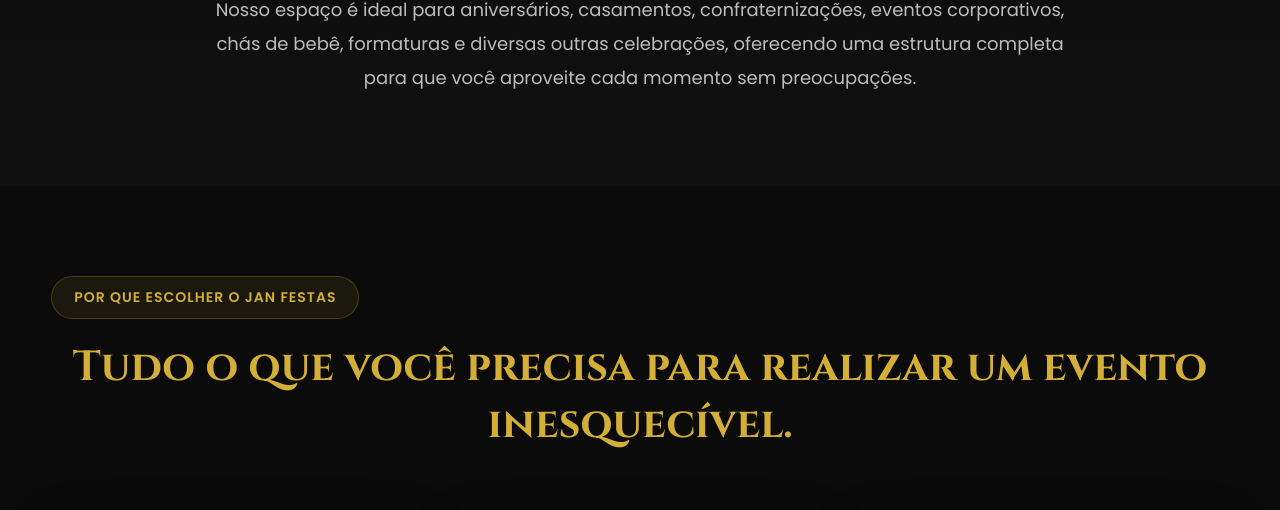
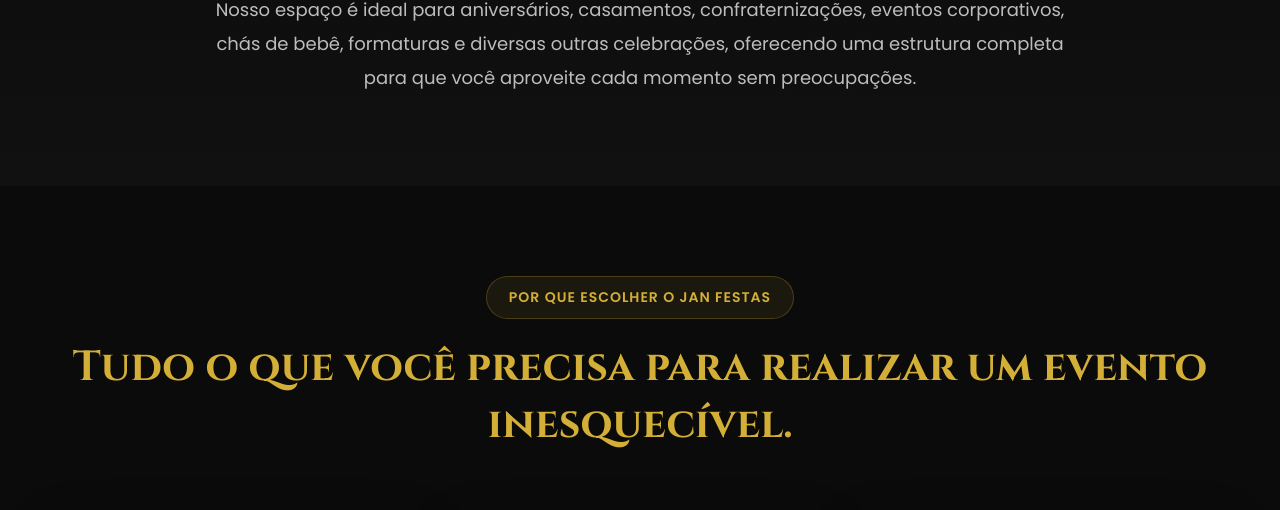
Before and after one commit to Pedro-Gusmao-png/Jan-Festas, a plain HTML site: page index.html in a window 1280 px wide. Shown: the part 1188-1698 px from the top of the page. Drawn offline with Linux system fonts and the light colour scheme.

Commit message:
Update style.css

```diff
--- a/style.css
+++ b/style.css
@@ -1193,11 +1193,11 @@
 
 .section-tag{
 
-    display:inline-block;
+    display:table;
+
+    margin:0 auto 20px;
 
     padding:10px 22px;
-
-    margin-bottom:20px;
 
     border-radius:50px;
 
```
